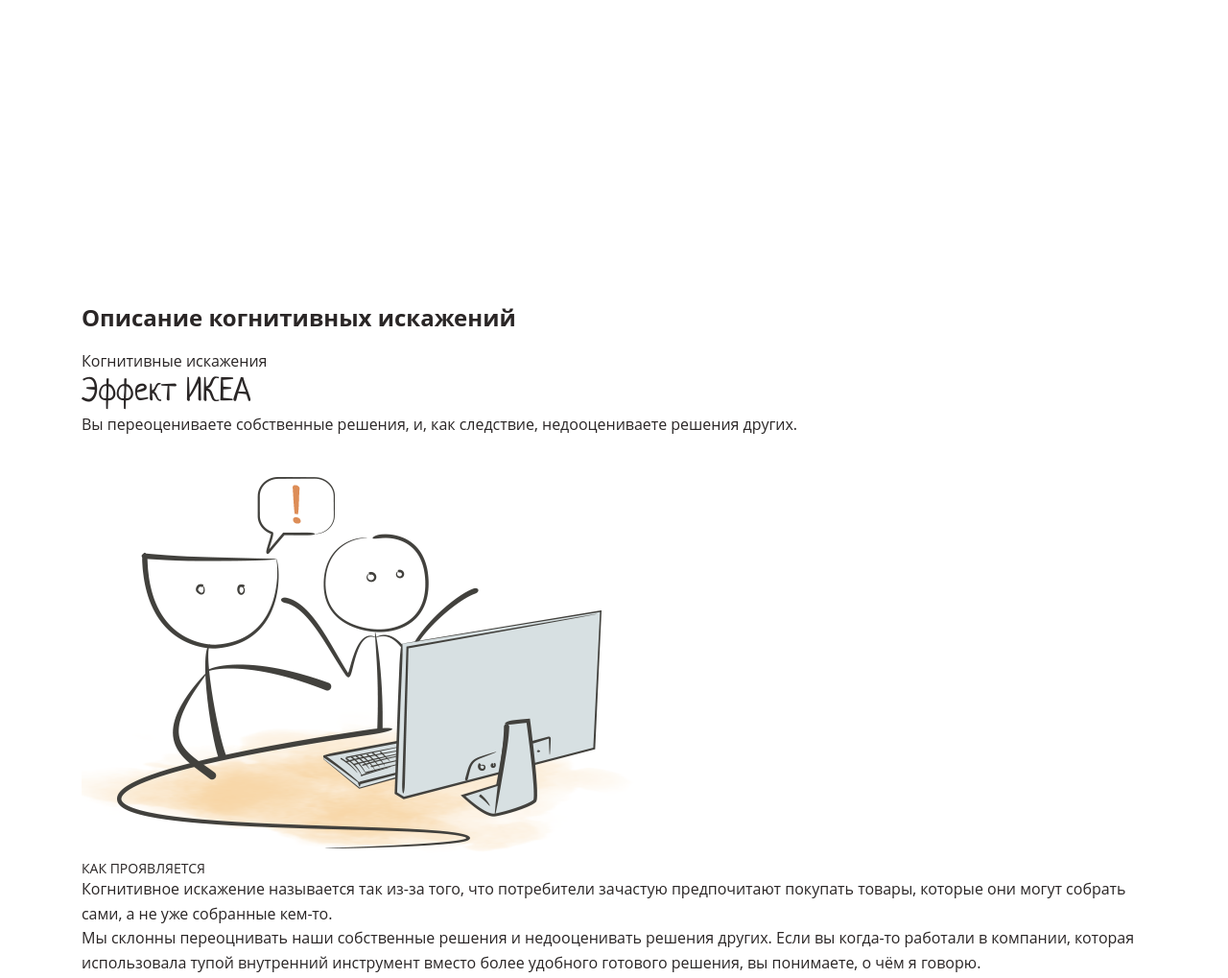
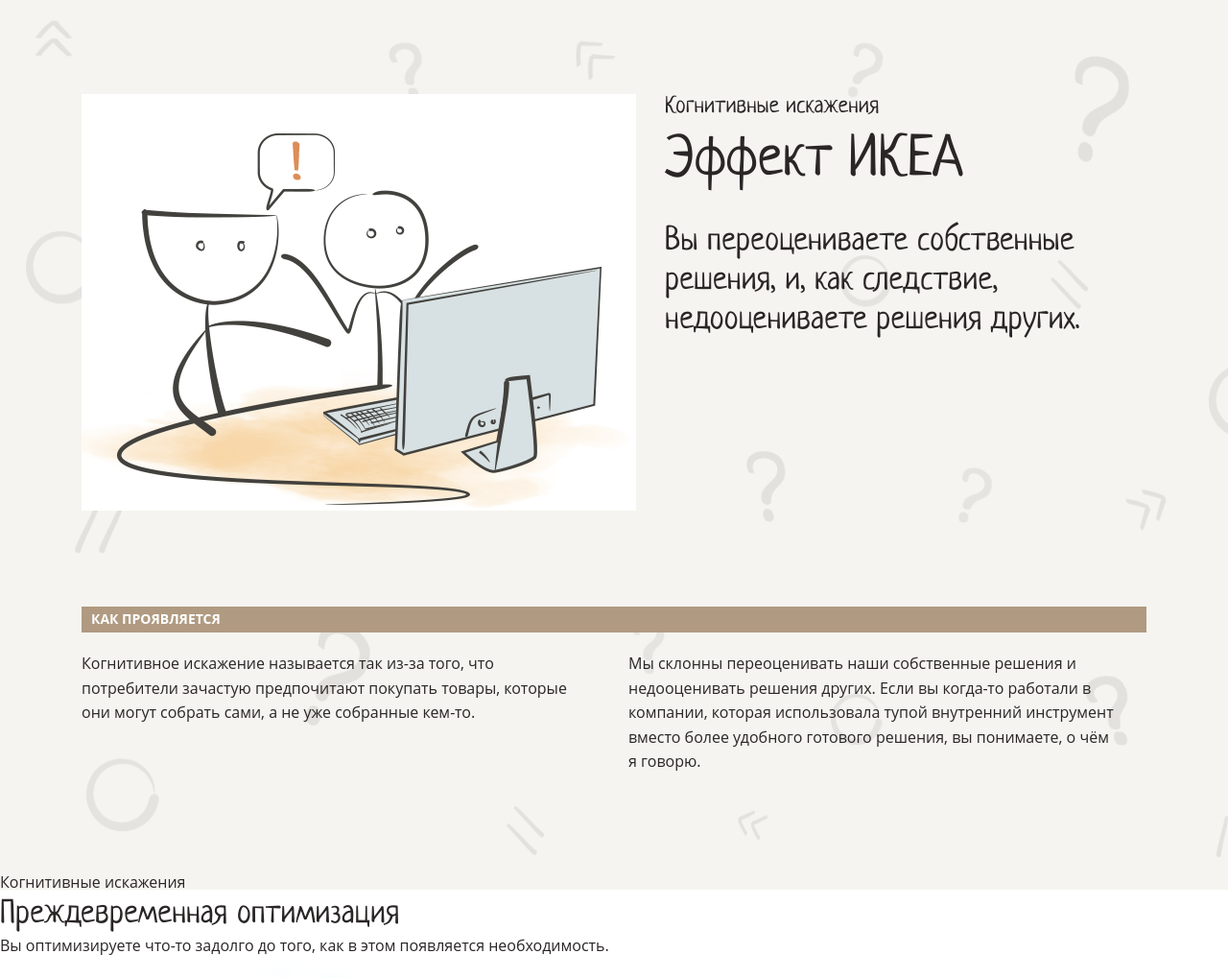
Before and after one commit to Bonamente/cognitive-biases, a website: page src/index.html in a window 1280 px wide. Shown: the part 2740-3759 px from the top of the page at 96% size. Drawn offline with Linux system fonts and the light colour scheme.

Commit message:
feat: finish IKEA effect section layout

```diff
--- a/src/index.html
+++ b/src/index.html
@@ -9,15 +9,15 @@
 </head>
 <body>
     <header class="relative bg-img bg-light">
-        <div class="container relative">
+        <div class="container pt-100 pb-100 relative">
             <h1 class="heading-1 mt-7 mb-95"><span class="color-primary">Когнитивные<br> искажения</span><br> в программировании</h1>
             <img class="header-img absolute" src="assets/images/main.png" aria-hidden="true" alt="">
 
             <div class="d-flex pt-100">
-                <div class="column mr-30">
+                <div class="column pr-20 mr-30">
                     <p>Мы, разработчики, часто сталкиваемся с проблемами, которые идут вразрез с нашей продуктивностью. Но мы часто игнорируем целостную картину. Некоторые из этих проблем малозаметны, некоторые существенны. Иногда с ними можно как-то справиться, а иногда, к сожалению, нет.</p>
                 </div>
-                <div class="column">
+                <div class="column pr-20">
                     <p class="mb-15">Вместе они формируют что-то вроде замкнутого цикла, и это может привести к длительной потере продуктивности, багам и бесконечному разочарованию.</p>
                     <p>Если мы сможем минимизировать воздействие одного или нескольких из этих факторов, то сможем сломать и цикл, а остатки нейтрализовать.</p>
                     <a class="btn btn-primary mt-40" href="#navigation">подробнее</a>
@@ -27,19 +27,19 @@
     </header>
 
     <main>
-        <section class="container text-center">
+        <section class="container pt-100 pb-100 text-center">
             <h2 class="heading-2 mb-25">Что же это такое, <br> <span class="color-primary">когнитивные искажения?</span></h2>
             <p id="video-description" class="mb-30">Что такое когнитивные искажения. Petrovna Channel</p>
             <iframe class="video relative" aria-describedby="video-description" width="919" height="569" src="https://www.youtube.com/embed/jie9AizBqss" allowfullscreen></iframe>
         </section>
 
-        <section class="relative top-200 pt-100 bg-primary-dark" id="navigation">
-            <div class="container">
+        <section class="relative top--200 mb--200 pt-100 bg-primary-dark" id="navigation">
+            <div class="container pt-100 pb-100">
                 <nav>
                     <ul class="cards-wrapper d-flex flex-wrap">
                         <li class="card"><h2 class="nav-heading"><span class="color-primary">5 когнитивных искажений</span><br><span class="color-white">о существовании которых стоит помнить</span></h2></li>
                         <li class="card card-bg-light">
-                            <a class="card-link decoration-none" href="#IKEA-effect">
+                            <a class="card-link decoration-none" href="#ikea-effect">
                                 <span class="card-number color-primary-dark">1</span>
                                 <h3 class="heading-3 card-title color-primary">Эффект ИКЕА</h3>
                                 <p class="color-dark">Вы переоцениваете собственные решения, и, как следствие, недооцениваете решения других.</p>
@@ -78,18 +78,31 @@
             </div>
         </section>
 
-        <section class="container">
-            <h2 class="sr-only">Описание когнитивных искажений</h2>
+        <section id="ikea-effect" class="relative bg-img bg-light">
+            <div class="container pt-100 pb-100">
+                <div class="d-flex">
+                    <div class="column">
+                        <p class="article-intro mb-5">Когнитивные искажения</p>
+                        <h2 class="heading-2 mb-28">Эффект ИКЕА</h2>
+                        <p class="article-text">Вы переоцениваете собственные решения, и, как следствие, недооцениваете решения других.</p>
+                    </div>
+                    <div class="column mr-30 order--1">
+                        <img class="d-block" width="578" height="434" src="assets/images/1.png" aria-hidden="true" alt="">
+                    </div>
+                </div>
 
-            <article id="IKEA-effect">
-                <p>Когнитивные искажения</p>
-                <h3 class="heading-3">Эффект ИКЕА</h3>
-                <p>Вы переоцениваете собственные решения, и, как следствие, недооцениваете решения других.</p>
-                <img src="assets/images/1.png" aria-hidden="true" alt="">
-                <h4 class="heading-4">Как проявляется</h4>
+                <h3 class="heading-small-3 pt-5 pb-5 pl-10 mt-100 mb-20 uppercase color-white bg-brown">Как проявляется</h3>
+
+                <div class="d-flex">
+                    <div class="column pr-30 mr-30">
                         <p>Когнитивное искажение называется так из-за того, что потребители зачастую предпочитают покупать товары, которые они могут собрать сами, а не уже собранные кем-то.</p>
-                <p>Мы склонны переоцнивать наши собственные решения и недооценивать решения других. Если вы когда-то работали в компании, которая использовала тупой внутренний инструмент вместо более удобного готового решения, вы понимаете, о чём я говорю.</p>
-            </article>
+                    </div>
+                    <div class="column pr-30">
+                        <p>Мы склонны переоценивать наши собственные решения и недооценивать решения других. Если вы когда-то работали в компании, которая использовала тупой внутренний инструмент вместо более удобного готового решения, вы понимаете, о чём я говорю.</p>
+                    </div>
+                </div>
+            </div>
+        </section>
 
         <article id="premature-optimization">
             <p>Когнитивные искажения</p>
@@ -131,10 +144,10 @@
             <p>Это отлично выражается в старом афоризме:</p>
             <p>Первые 90% готового кода отнимают первые 90% времени разработки. Оставшиеся 10% отнимают вторые 90% времени разработки.</p>
         </article>
-        </section>
+
     </main>
 
-    <footer class="container">
+    <footer class="container pt-100 pb-100">
         <div>
             <div>
                 <h2 class="heading-2">Хотите узнать больше? Подпишитесь на обновления</h2>
--- a/src/styles/style.css
+++ b/src/styles/style.css
@@ -14,7 +14,7 @@
   --font-size-h1: 72px;
   --font-size-h2: 60px;
   --font-size-h3: 34px;
-  --font-size-h4: 14px;
+  --font-size-small-h3: 14px;
   --font-family-main: 'Open Sans', sans-serif;
   --font-family-headings: 'Neucha', cursive;
   --content-width: 1110px;
@@ -38,7 +38,7 @@
   color: var(--dark);
   font-size: var(--font-size-base);
   font-family: var(--font-family-main);
-  line-height: 1.6em;
+  line-height: 1.6;
 }
 
 p {
@@ -50,6 +50,23 @@
   padding: 0;
 
   list-style: none;
+}
+
+.sr-only {
+  position: absolute;
+
+  width: 1px;
+  height: 1px;
+  margin: -1px;
+  padding: 0;
+
+  overflow: hidden;
+
+  white-space: nowrap;
+
+  border-width: 0;
+
+  clip: rect(0, 0, 0, 0);
 }
 
 /* POSITION & DISPLAY */
@@ -66,6 +83,10 @@
   display: flex;
 }
 
+.d-block {
+  display: block;
+}
+
 .flex-wrap {
   flex-wrap: wrap;
 }
@@ -75,14 +96,14 @@
 .heading-1,
 .heading-2,
 .heading-3,
-.heading-4 {
+.heading-small-3 {
   margin: 0;
   padding: 0;
 
   font-weight: normal;
   font-family: var(--font-family-headings);
 
-  line-height: 1.2em;
+  line-height: 1.2;
 }
 
 .heading-1 {
@@ -97,14 +118,19 @@
   font-size: var(--font-size-h3);
 }
 
-.heading-4 {
-  font-size: var(--font-size-h4);
+.heading-small-3 {
+  font-weight: 700;
+  font-size: var(--font-size-small-h3);
   font-family: var(--font-family-main);
   text-transform: uppercase;
 }
 
 .text-center {
   text-align: center;
+}
+
+.uppercase {
+  text-transform: uppercase;
 }
 
 .decoration-none {
@@ -155,6 +181,10 @@
   background-color: var(--primary-dark);
 }
 
+.bg-brown {
+  background-color: var(--brown);
+}
+
 /* MARGINS & PADDINGS */
 
 .mt-7 {
@@ -165,12 +195,28 @@
   margin-top: 40px;
 }
 
+.mt-100 {
+  margin-top: 100px;
+}
+
+.mb-5 {
+  margin-bottom: 5px;
+}
+
 .mb-15 {
   margin-bottom: 15px;
 }
 
+.mb-20 {
+  margin-bottom: 20px;
+}
+
 .mb-25 {
   margin-bottom: 25px;
+}
+
+.mb-28 {
+  margin-bottom: 28px;
 }
 
 .mb-30 {
@@ -181,12 +227,40 @@
   margin-bottom: 95px;
 }
 
+.mb--200 {
+  margin-bottom: -200px;
+}
+
 .mr-30 {
   margin-right: 30px;
 }
 
+.pt-5 {
+  padding-top: 5px;
+}
+
 .pt-100 {
   padding-top: 100px;
+}
+
+.pr-20 {
+  padding-right: 20px;
+}
+
+.pr-30 {
+  padding-right: 30px;
+}
+
+.pb-5 {
+  padding-bottom: 5px;
+}
+
+.pb-100 {
+  padding-bottom: 100px;
+}
+
+.pl-10 {
+  padding-left: 10px;
 }
 
 /* +++++++++++++++++++++++++++ */
@@ -194,7 +268,10 @@
 .container {
   max-width: var(--content-width);
   margin: 0 auto;
-  padding: 100px 0;
+}
+
+.column {
+  flex: 1 50%;
 }
 
 .btn {
@@ -261,12 +338,6 @@
   height: 525px;
 }
 
-.column {
-  flex: 1 1 50%;
-
-  padding-right: 20px;
-}
-
 /* VIDEO SECTION */
 
 .video {
@@ -282,7 +353,7 @@
 
 /* NAVIGATION */
 
-.top-200 {
+.top--200 {
   top: -200px;
 }
 
@@ -298,7 +369,7 @@
   font-weight: normal;
   font-size: 52px;
   font-family: var(--font-family-headings);
-  line-height: 62.4px;
+  line-height: 1.2;
 }
 
 .card {
@@ -345,3 +416,21 @@
   font-weight: normal;
   font-family: var(--font-family-headings);
 }
+
+/* COGNITIVE BIASES */
+
+.order--1 {
+  order: -1;
+}
+
+.article-intro {
+  font-size: 24px;
+  font-family: var(--font-family-headings);
+  line-height: 1.2;
+}
+
+.article-text {
+  font-size: var(--font-size-h3);
+  font-family: var(--font-family-headings);
+  line-height: 1.2;
+}
```
Lines whose indentation alone changed are shown as unchanged.
